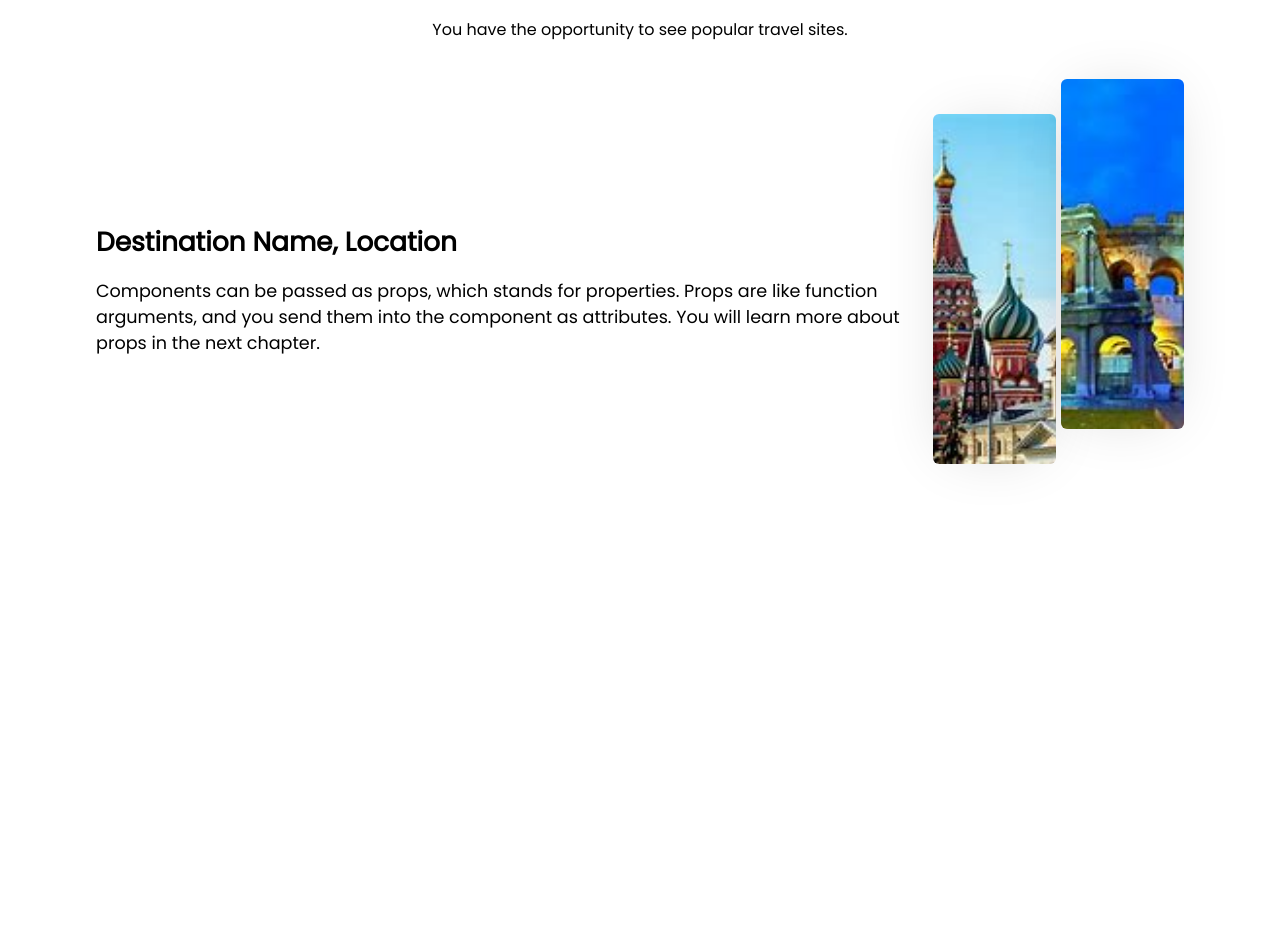
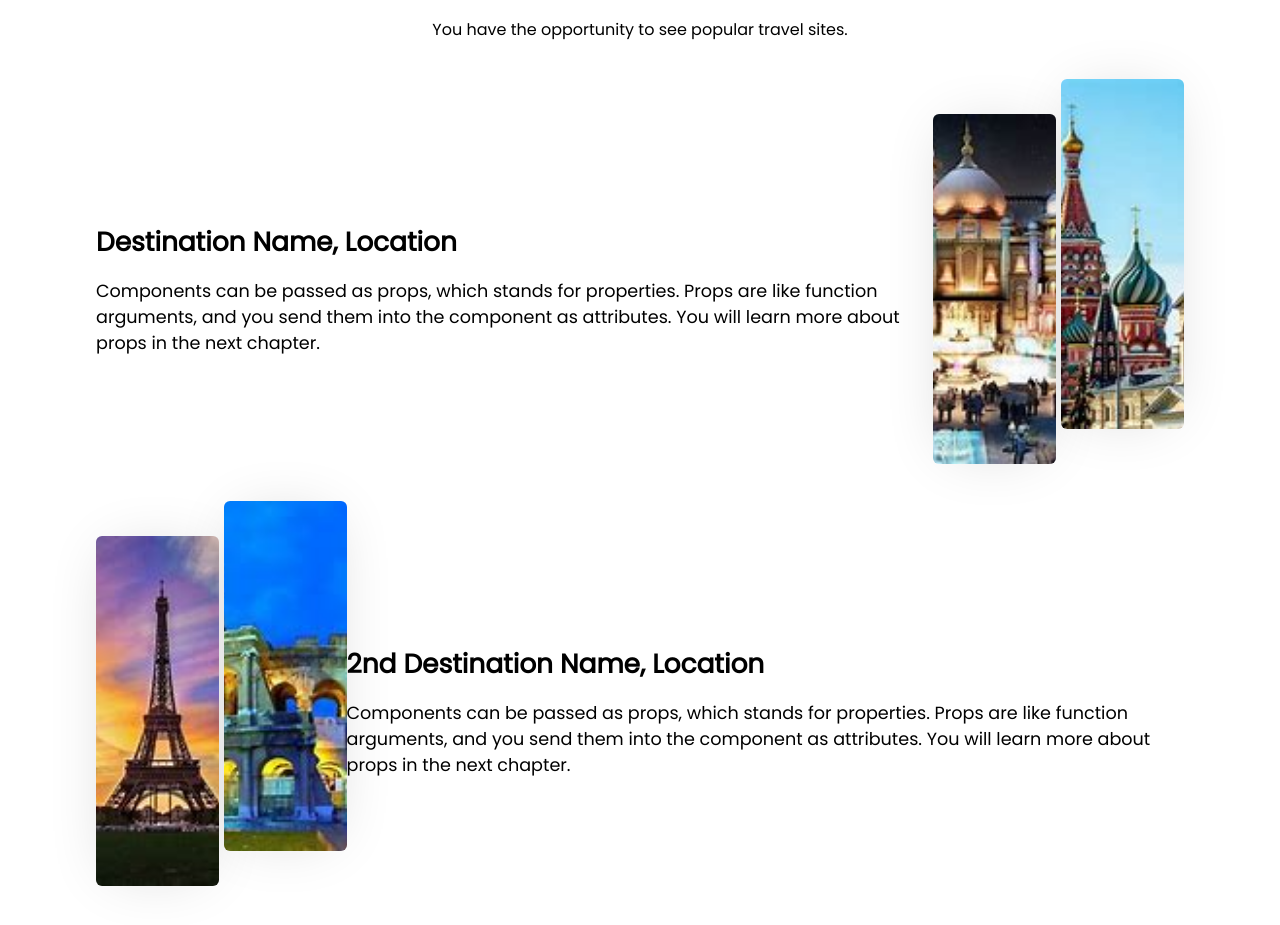
Before and after one commit to christian-nwachukwu/tour-guide, a React (Create React App) app: page / in a window 1280 px wide. Shown: the part 919-1844 px from the top of the page. Before the commit the page ends 1447 px from the top, so only its background shows below. Built offline with nearby package versions, Linux system fonts and the light colour scheme.

Commit message:
completion of first-des and first-des-reverse

```diff
--- a/src/components/Destination.css
+++ b/src/components/Destination.css
@@ -8,6 +8,14 @@
 
 .first-des{
     display: flex;
+    align-items: center;
+    justify-content: space-between;
+    margin-top: 4.5rem;
+}
+
+.first-des-reverse{
+    display: flex;
+    flex-direction: row-reverse;
     align-items: center;
     justify-content: space-between;
     margin-top: 4.5rem;
@@ -55,6 +63,12 @@
         margin-top: 2.5rem;
     }
 
+    .first-des-reverse{
+        display: flex;
+        flex-direction: column-reverse;
+        margin-top: 4.5rem;
+    }
+
     .desc-text{
         width: 100%;
     }
--- a/src/components/Destination.js
+++ b/src/components/Destination.js
@@ -2,7 +2,9 @@ import Dubai from "../assets/dubai.jpg";
 import Effiel from "../assets/effiel.jpg";
 import Moscow from "../assets/moscow.jpg";
 import Rome from "../assets/rome.jpg";
+import DestinationData from "./DestinationData";
 import "./Destination.css";
+
 
 const Destination = () => {
     return(
@@ -10,24 +12,34 @@ const Destination = () => {
             <h1>Travel Destinations</h1>
             <p>You have the opportunity
              to see popular travel sites.</p>
-        <div className="first-des">
-            <div className="desc-text">
-                <h2>Destination Name, Location</h2>
-                <p>Components can be passed as props,
+
+            <DestinationData
+                className="first-des"
+                heading="Destination Name, Location"
+                text="Components can be passed as props,
                 which stands for properties.
                 Props are like function arguments,
                 and you send them into the component
                 as attributes.
                 You will learn more about props in
-                    the next chapter.
-                </p>
-            </div>
+                the next chapter."
+                img1={Dubai}
+                img2={Moscow}
+            />
 
-            <div className="image">
-                <img alt="" src={Moscow}/>
-                <img alt="" src={Rome}/>
-            </div>
-        </div>
+            <DestinationData
+                className="first-des-reverse"
+                heading="2nd Destination Name, Location"
+                text="Components can be passed as props,
+                which stands for properties.
+                Props are like function arguments,
+                and you send them into the component
+                as attributes.
+                You will learn more about props in
+                the next chapter."
+                img1={Effiel}
+                img2={Rome}
+            />
         </div>
     );
 }
--- a/src/components/DestinationData.js
+++ b/src/components/DestinationData.js
@@ -1,10 +1,26 @@
+import Dubai from "../assets/dubai.jpg";
+import Effiel from "../assets/effiel.jpg";
+import Moscow from "../assets/moscow.jpg";
+import Rome from "../assets/rome.jpg";
 import { Component } from "react";
 import "./Destination.css";
 
-class Destination extends Component{
+class DestinationData extends Component{
     render(){
         return(
-            <div></div>
+            <div className={this.props.className}>
+                <div className="desc-text">
+                    <h2>{this.props.heading}</h2>
+                    <p>{this.props.text}</p>
+                </div>
+
+                <div className="image">
+                    <img alt="img" src={this.props.img1}/>
+                    <img alt="img" src={this.props.img2}/>
+                </div>
+            </div>
         )
     }
 }
+
+export default DestinationData;
```
Lines whose indentation alone changed are shown as unchanged.
